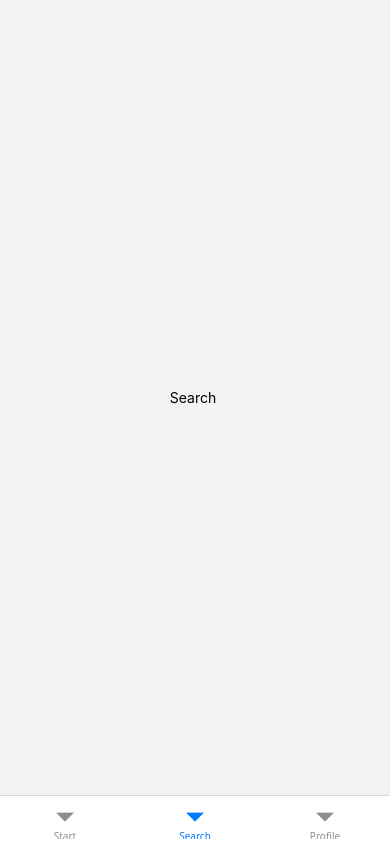
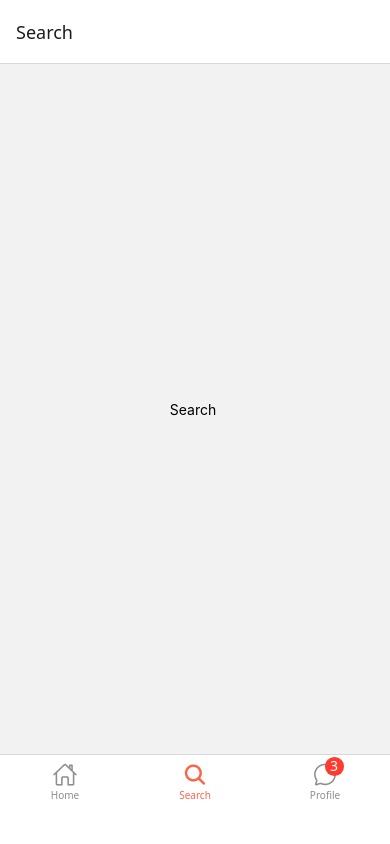
Before and after one commit to JOYSWARNAKAR/mobile-dev, a React Native app in the folder React-navigation/: screen / in a window 390 px wide. Built offline with nearby package versions, Linux system fonts and the light colour scheme.

Commit message:
tab-navigation

```diff
--- a/React-navigation/src/navigator/tabs/DynamicTabNavigator.tsx
+++ b/React-navigation/src/navigator/tabs/DynamicTabNavigator.tsx
@@ -36,16 +36,35 @@ const Tab = createBottomTabNavigator();
 function MyTabs() {
     return (
         <Tab.Navigator initialRouteName='Search'
-         screenOptions={{
-          headerShown : false
-         }} >
+         screenOptions={
+          ({route}) => ({
+            tabBarStyle: {
+              height: 90,
+              paddingBottom: 8
+            },
+            tabBarActiveTintColor: "tomato",
+            // tabBarInactiveTintColor : "green",
+            tabBarIcon: ({focused, color, size}) => {
+              const icon = route.name === 'Home'
+              ? focused ? "home" : "home-outline"
+              : route.name === 'Search'
+              ? focused ? "search" : "search-outline"
+              // : focused ? "person" : "person-outline"
+              : focused ? "chatbubble" : "chatbubble-outline"
+
+              return <Ionicons name= {icon} size={size} color={color} />
+            }
+          })
+         }>
+
+
             <Tab.Screen name= 'Home' component={HomeScreen}
+             />
+            <Tab.Screen name= 'Search' component={SearchScreen} />
+            <Tab.Screen name= 'Profile' component={ProfileScreen}
             options={{
-              title: "Dashboard",
-              tabBarLabel: "Start"
+              tabBarBadge: 3
             }} />
-            <Tab.Screen name= 'Search' component={SearchScreen} />
-            <Tab.Screen name= 'Profile' component={ProfileScreen} />
         </Tab.Navigator>
     )
 }
```
